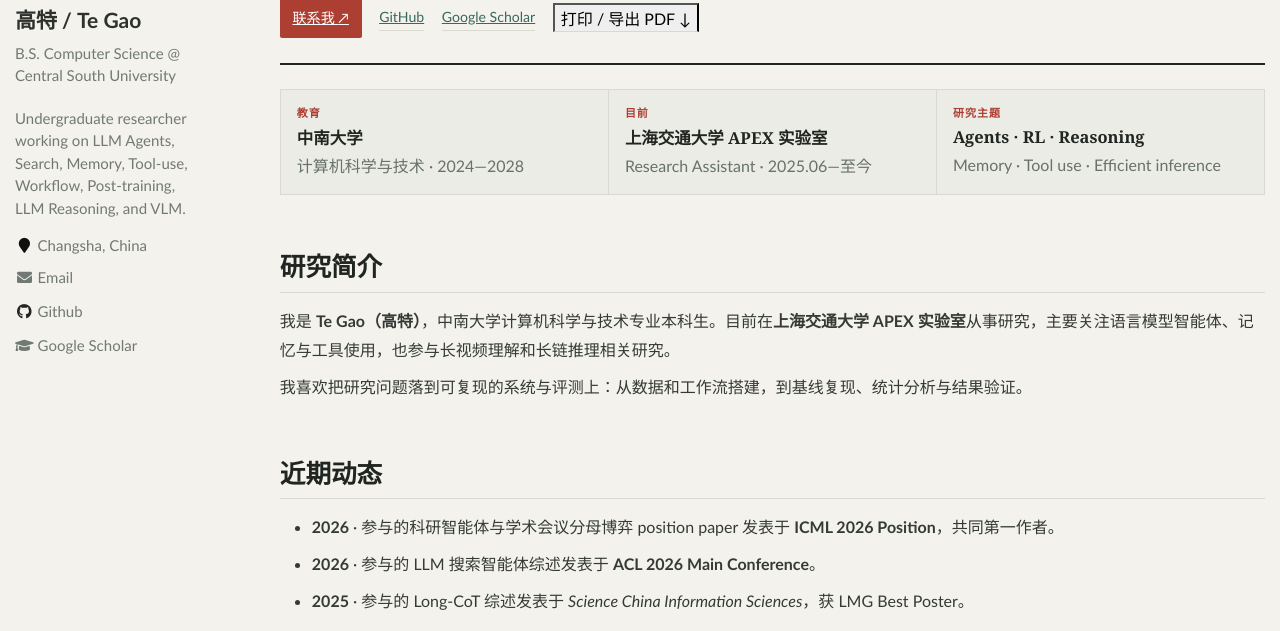
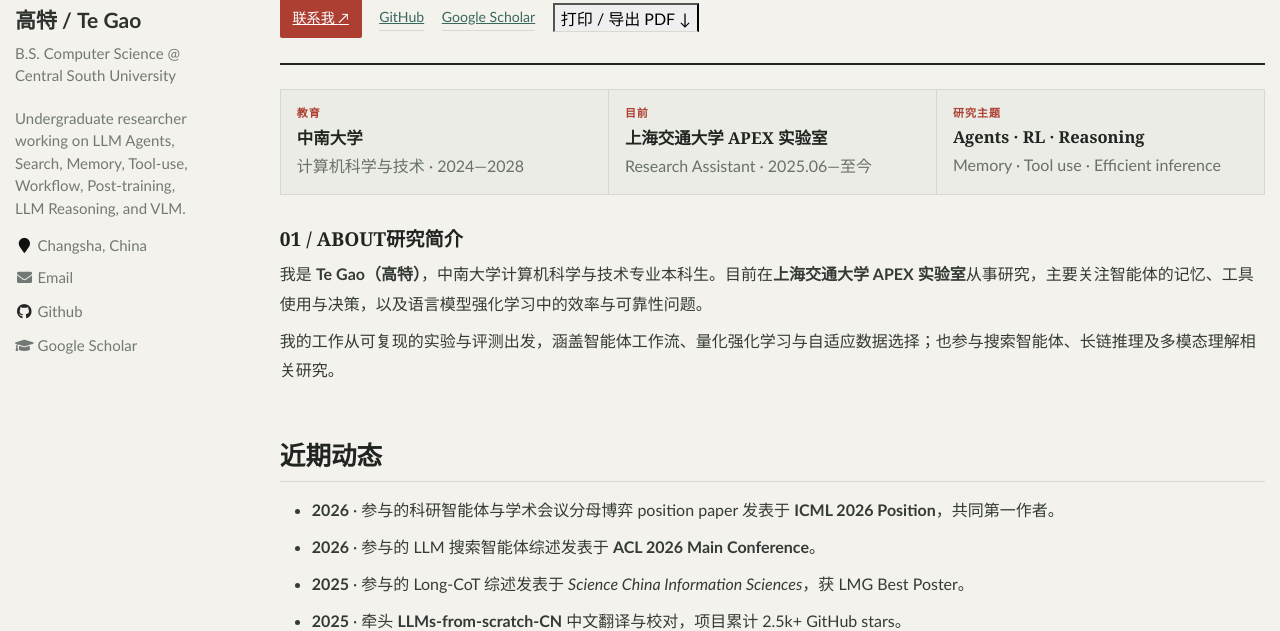
Before and after one commit to GoatCsu/GoatCsu.github.io, a Jekyll site: the page built from _pages/about.md, in a window 1280 px wide and 900 px high, cut to the strip 269-900 px from the top of the window. Built offline with Jekyll 4.4.1, drawn with Linux system fonts in a browser that asks for light colours.

Commit message:
Focus research overview on agents and efficient RL

```diff
--- a/_pages/about.md
+++ b/_pages/about.md
@@ -28,11 +28,11 @@ redirect_from:
   <div><span class="cv-label">研究主题</span><strong>Agents · RL · Reasoning</strong><small>Memory · Tool use · Efficient inference</small></div>
 </div>
 
-# 研究简介
+<h2 id="research-overview" class="cv-section-title"><span>01 / ABOUT</span>研究简介</h2>
 
-我是 **Te Gao（高特）**，中南大学计算机科学与技术专业本科生。目前在**上海交通大学 APEX 实验室**从事研究，主要关注语言模型智能体、记忆与工具使用，也参与长视频理解和长链推理相关研究。
+我是 **Te Gao（高特）**，中南大学计算机科学与技术专业本科生。目前在**上海交通大学 APEX 实验室**从事研究，主要关注智能体的记忆、工具使用与决策，以及语言模型强化学习中的效率与可靠性问题。
 
-我喜欢把研究问题落到可复现的系统与评测上：从数据和工作流搭建，到基线复现、统计分析与结果验证。
+我的工作从可复现的实验与评测出发，涵盖智能体工作流、量化强化学习与自适应数据选择；也参与搜索智能体、长链推理及多模态理解相关研究。
 
 # 近期动态
 
```
